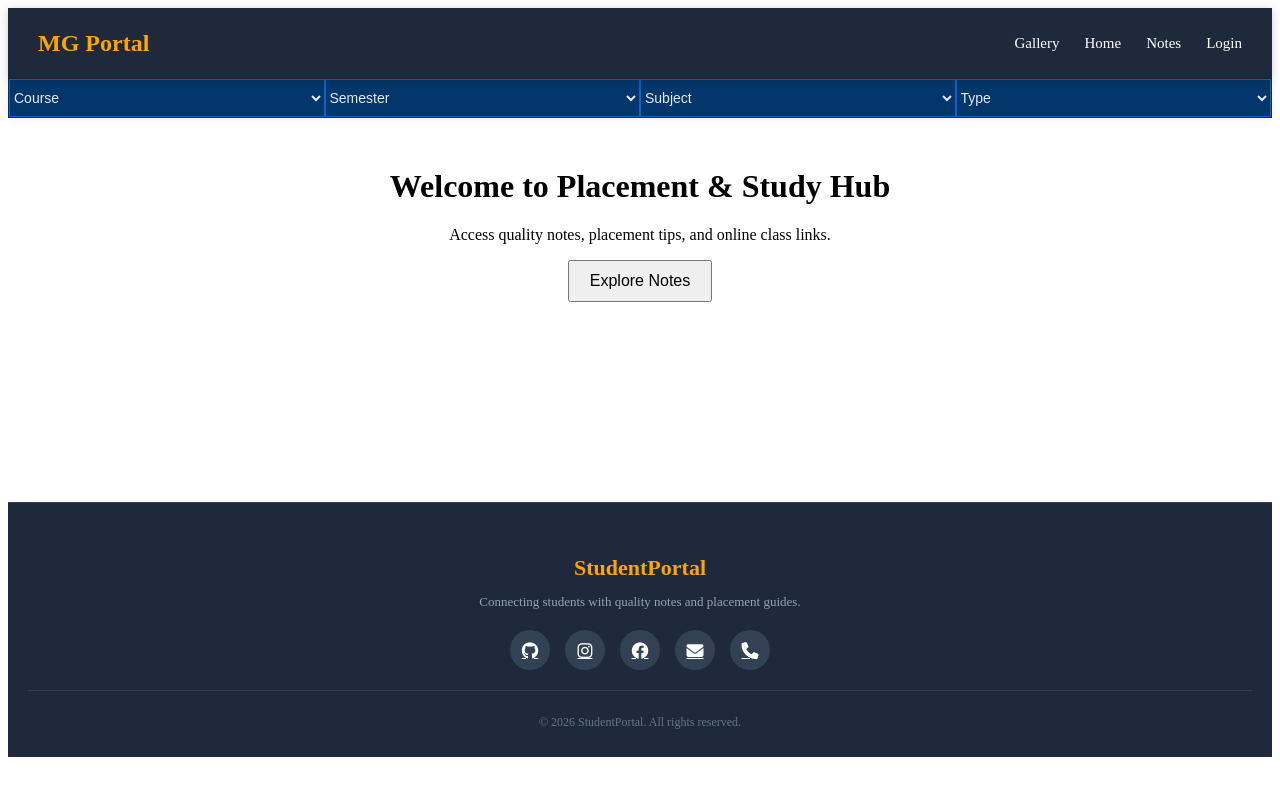
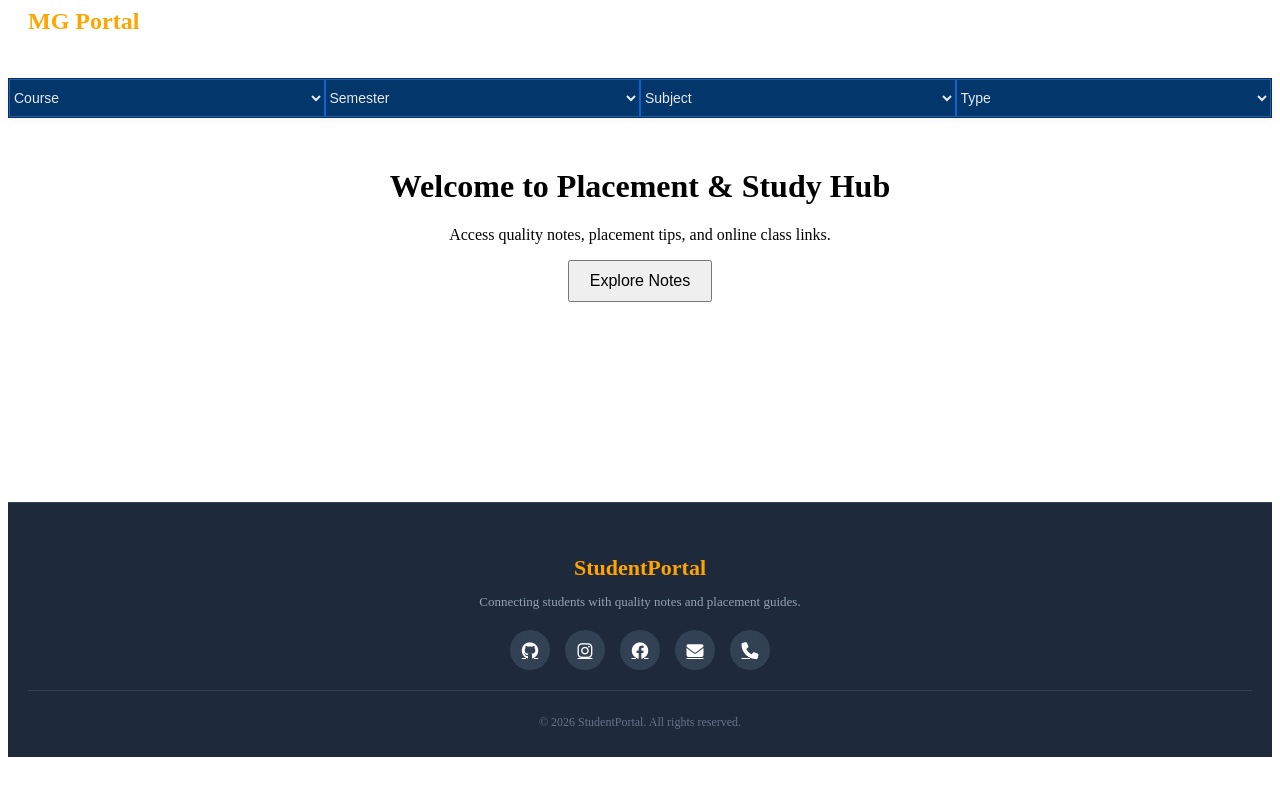
Before and after one commit to nggopal1920/StudentPortal, a React (Vite) app: page / in a window 1280 px wide. Shown: the top 796 px of the page. Built offline with nearby package versions, Linux system fonts and the light colour scheme.

Commit message:
Update Navbar.css

```diff
--- a/src/components/Navbar.css
+++ b/src/components/Navbar.css
@@ -1,19 +1,13 @@
 /* src/components/Navbar.css */
 
 .navbar-container {
-    display: flex;
+        flex-direction: row; /* Logo aur icon ek hi line mein rahenge */
         justify-content: space-between;
         align-items: center;
-    width: 100%;
-    background: #1e293b;
-    color: #ffffff;
-    padding: 0 30px;
-    box-sizing: border-box;
         height: 70px;
+        padding: 0 20px;
         position: sticky;
         top: 0;
-    z-index: 1000;
-    box-shadow: 0 2px 10px rgba(0,0,0,0.2);
     }
 
 .navbar-top {
```
Lines whose indentation alone changed are shown as unchanged.
